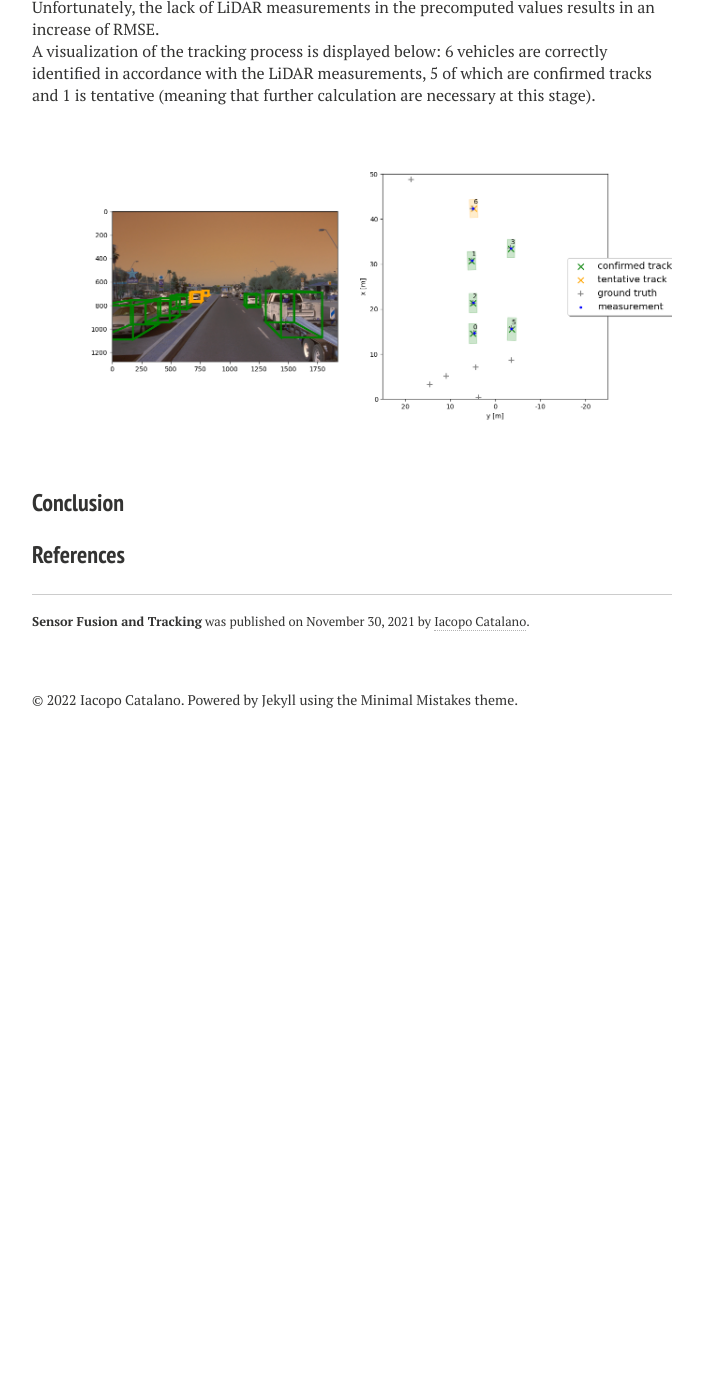
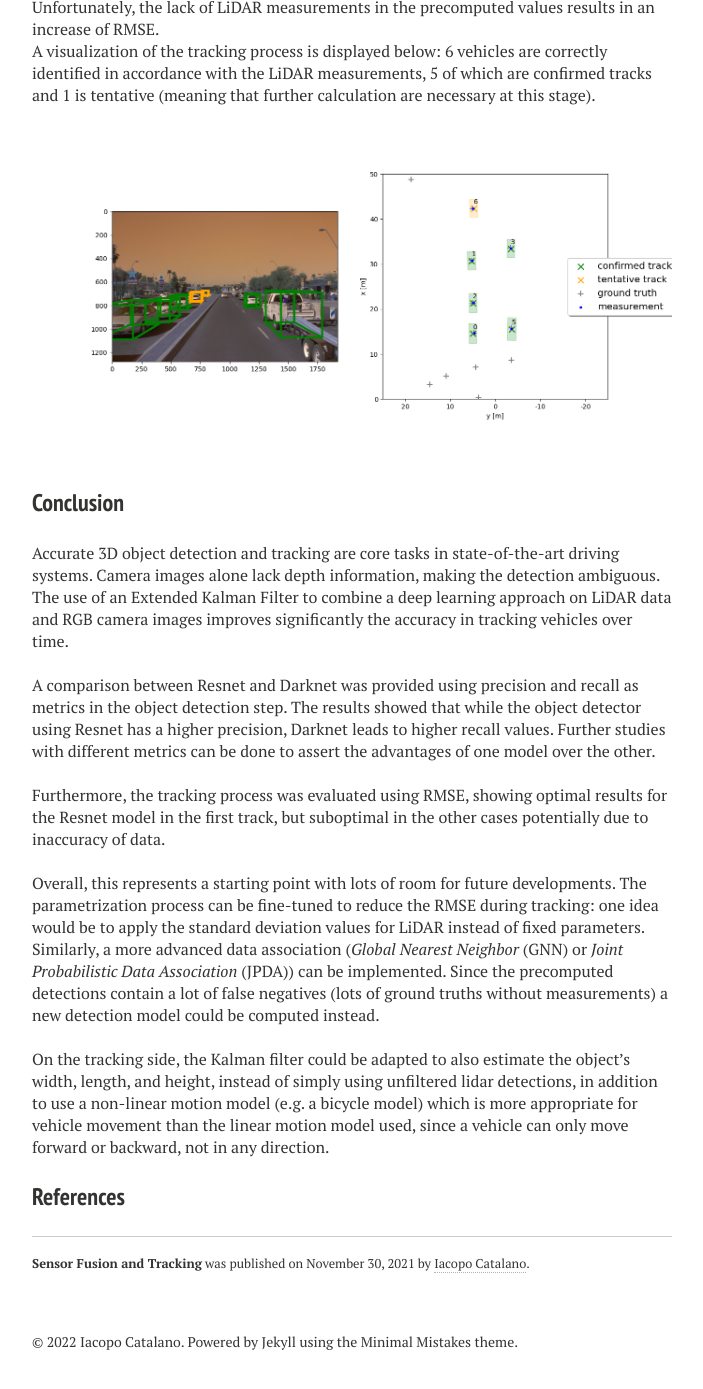
Before and after one commit to IacopomC/iacopomc.github.io, a Jekyll site: the page built from _posts/2021-11-30-sensor-fusion-and-tracking.md, in a window 1280 px wide and 1400 px high, scrolled down 9949 px. Shown: the top 1389 px of the window, without its empty margins (288-991 px from the left). Built offline with Jekyll 4.4.1, drawn with Linux system fonts in a browser that asks for light colours; nearby versions of some CDN libraries; our own code applies the rules of GitHub Pages for plain Markdown files; before the commit the page ends 10707 px from its top, so only the background shows below that.

Commit message:
add conclusions

```diff
--- a/_posts/2021-11-30-sensor-fusion-and-tracking.md
+++ b/_posts/2021-11-30-sensor-fusion-and-tracking.md
@@ -310,4 +310,22 @@ A visualization of the tracking process is displayed below: 6 vehicles are corre
 
 ### Conclusion
 
+Accurate 3D object detection and tracking are core tasks in state-of-the-art driving systems. Camera images alone lack depth information, making the detection ambiguous. The use of an Extended Kalman Filter to combine a deep learning approach on LiDAR data and RGB camera images improves significantly the accuracy in tracking vehicles over time.
+
+<br/>
+
+A comparison between Resnet and Darknet was provided using precision and recall as metrics in the object detection step. The results showed that while the object detector using Resnet has a higher precision, Darknet leads to higher recall values. Further studies with different metrics can be done to assert the advantages of one model over the other.
+
+<br/>
+
+Furthermore, the tracking process was evaluated using RMSE, showing optimal results for the Resnet model in the first track, but suboptimal in the other cases potentially due to inaccuracy of data.
+
+<br/>
+
+Overall, this represents a starting point with lots of room for future developments. The parametrization process can be fine-tuned to reduce the RMSE during tracking: one idea would be to apply the standard deviation values for LiDAR instead of fixed parameters. Similarly, a more advanced data association (*Global Nearest Neighbor* (GNN) or *Joint Probabilistic Data Association* (JPDA)) can be implemented. Since the precomputed detections contain a lot of false negatives (lots of ground truths without measurements) a new detection model could be computed instead.
+
+<br/>
+
+On the tracking side, the Kalman filter could be adapted to also estimate the object’s width, length, and height, instead of simply using unfiltered lidar detections, in addition to use a non-linear motion model (e.g. a bicycle model) which is more appropriate for vehicle movement than the linear motion model used, since a vehicle can only move forward or backward, not in any direction.
+
 ### References
```
